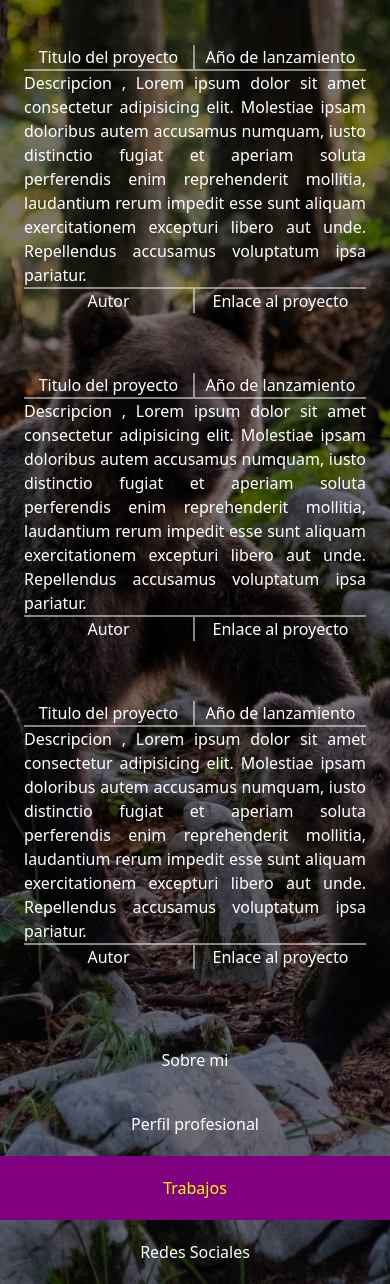
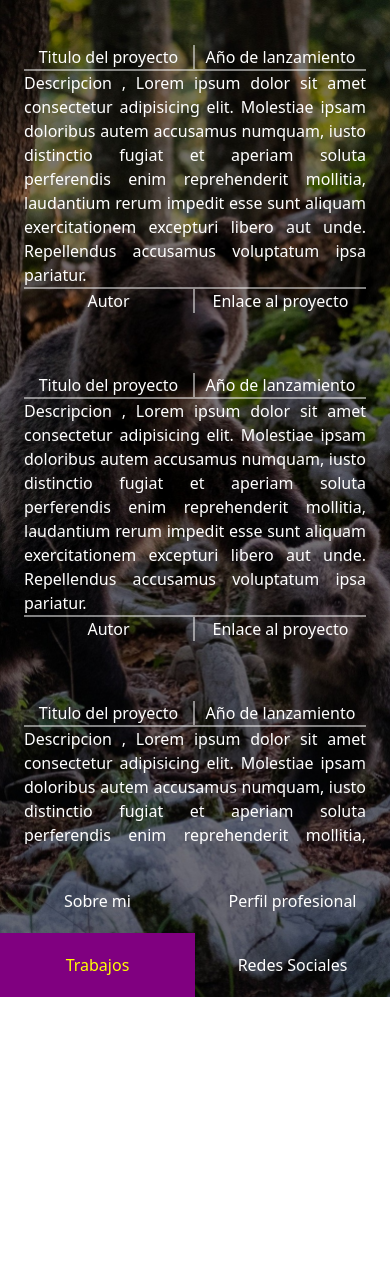
Before and after one commit to cmfraile/Portfolio2, an Angular app: page /trabajos in a window 390 px wide. After the commit the page ends 997 px from the top, so only its background shows below. Built offline with nearby package versions, Linux system fonts and the light colour scheme.

Commit message:
commit arreglando el menu

```diff
--- a/src/app/componentes/main/main.component.sass
+++ b/src/app/componentes/main/main.component.sass
@@ -54,7 +54,7 @@
 
 @media (max-width:660px)
     .mainc
-        min-height: 100vh
+        min-height: 100vh !important
     .contenido
         padding: 25px !important
 
--- a/src/app/componentes/navegacion/navegacion.component.sass
+++ b/src/app/componentes/navegacion/navegacion.component.sass
@@ -38,10 +38,11 @@
 
 @media (max-width:660px)
     .bloquenav
-        max-height: 40vh
+        max-height: 25vh
+        margin-top: 10px
         .activa
             background-color: purple
             div
                 border: none !important
         a
-            min-width: 100%
+            min-width: 50%
--- a/src/app/componentes/perfil/perfil.component.sass
+++ b/src/app/componentes/perfil/perfil.component.sass
@@ -91,7 +91,7 @@ h3
         display: none
 @media (max-width:800px)
     .perfilc
-        min-height: 120vh !important
+        min-height: 100vh !important
         .col
             min-width: 100vw
 @media (max-width:660px)
--- a/src/app/componentes/rrss/rrss.component.sass
+++ b/src/app/componentes/rrss/rrss.component.sass
@@ -26,7 +26,7 @@
 
 @media ( max-width:660px )
     .rrssc
-        min-height: 100vh
+        min-height: 100vh !important
 
 @media ( max-width:450px )
     i
--- a/src/app/componentes/trabajos/trabajos.component.sass
+++ b/src/app/componentes/trabajos/trabajos.component.sass
@@ -77,19 +77,18 @@ $transborde : 2px solid rgba(255,255,255,0.5)
 
 @media ( max-width:660px )
     .trabajosc
-        min-height: 120vh
+        min-height: 100vh !important
         .tarjeta
-            min-height: 25vh
+            min-height: 30vh
             margin: 30px 0px !important
         .fototar
             display: none
         .titulo,.releaseordev,.autor,.link
-            min-height: 10%
-            max-height: 10%
+            min-height: 20%
+            max-height: 20%
             padding: 0px
             margin: 0px
         .descripcion
-            min-height: 80%
-            max-height: 80%
+            max-height: 60%
             padding: 0px
             margin: 0px
```
